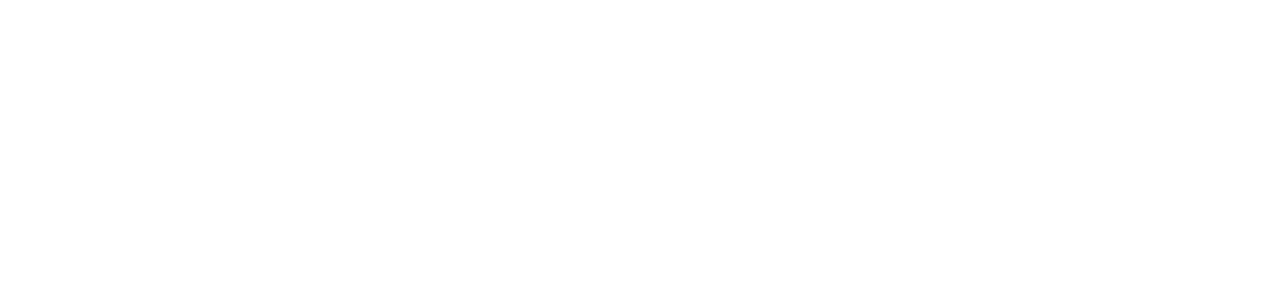
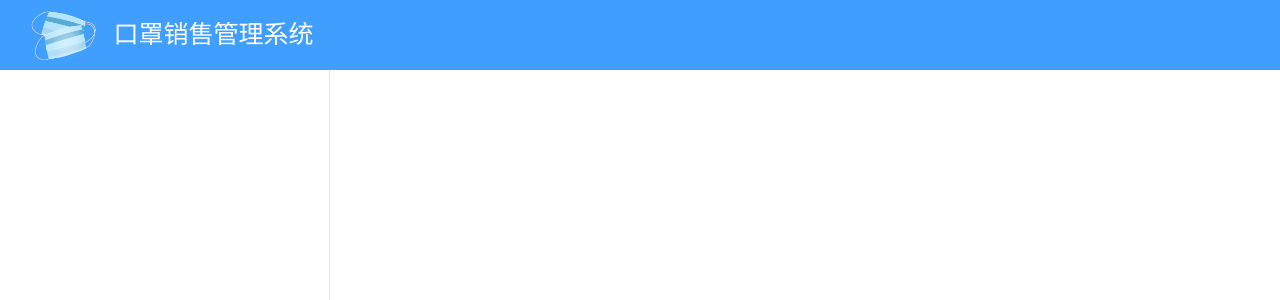
Before and after one commit to spring-web-final/front-end, a Vue app in the folder mask-sales/: page /manage in a window 1280 px wide. Shown: the top 300 px of the page. Built offline with nearby package versions, Linux system fonts and the light colour scheme; sample sign-in values are in the browser's storage.

Commit message:
complete manage page layout

```diff
--- a/mask-sales/src/App.vue
+++ b/mask-sales/src/App.vue
@@ -6,9 +6,9 @@
 
 <script>
 
-export default {
-  name: 'app'
-}
+  export default {
+    name: 'app'
+  }
 </script>
 
 <style>
--- a/mask-sales/src/assets/css/base.css
+++ b/mask-sales/src/assets/css/base.css
@@ -7,3 +7,8 @@
   padding: 0;
   margin: 0;
 }
+
+a{
+  text-decoration: none;
+  color: #ffffff;
+}
--- a/mask-sales/src/components/Login/LoginForm.vue
+++ b/mask-sales/src/components/Login/LoginForm.vue
@@ -33,8 +33,8 @@
     data() {
       return {
         loginForm: {
-          username: '',
-          password: ''
+          username: 'test',
+          password: 'test'
         },
         rules: {
           username: [
@@ -50,14 +50,16 @@
     methods: {
       login() {
         this.$refs['loginFormRef'].validate(async valid => {
-          if (!valid) {
-            return;
-          }
-          const {data: result} = await login(this.loginForm);
-          if (result.status !== 200){
-            return this.$message.success('登录失败！');
-          }
+          // if (!valid) {
+          //   return;
+          // }
+          // const {data: result} = await login(this.loginForm);
+          // if (result.status !== 200){
+          //   return this.$message.success('登录失败！');
+          // }
           this.$message.success('登录成功！');
+          window.sessionStorage.setItem('token','666');
+          this.$router.push('/manage')
         })
       }
     }
--- a/mask-sales/src/router/index.js
+++ b/mask-sales/src/router/index.js
@@ -5,13 +5,14 @@
 
 //路由懒加载
 const Login = () => import('../views/Login.vue')
-const Register = ()=>import('../views/Register.vue')
-const Forget = ()=>import('../views/Forget.vue')
+const Register = () => import('../views/Register.vue')
+const Forget = () => import('../views/Forget.vue')
+const Manage = () => import('../views/Manage.vue')
 
 const routes = [
   // {
   //   path:'',
-  //   redirect:'/home'
+  //   redirect:'/manage'
   // },
   // {
   //   path:'/home',
@@ -28,12 +29,30 @@
   {
     path: '/forget',
     component: Forget
-  }
+  },
+  {
+    path: '/manage',
+    component: Manage
+  },
+
 ]
 
 const router = new VueRouter({
   routes,
   mode: 'history'
 })
+//路由导航守卫
+router.beforeEach((to, from, next) => {
+  const token = window.sessionStorage.getItem('token');
+  if (to.path ==='/login'|| to.path ==='/register' ||to.path ==='/forget'){
+    return next();
+  }
+  if (!token){
+    return next('/login');
+  }else {
+    next();
+  }
+
+})
 
 export default router
--- /dev/null
+++ b/mask-sales/src/views/Manage.vue
@@ -0,0 +1,73 @@
+<template>
+  <el-container>
+    <el-header height="70px">
+      <div>
+        <img src="../../src/assets/img/masks.png" alt="mask">
+        <span>口罩销售管理系统</span>
+      </div>
+
+    </el-header>
+    <el-container>
+      <el-aside width="330px"></el-aside>
+      <el-main></el-main>
+    </el-container>
+
+  </el-container>
+
+</template>
+
+<script>
+  export default {
+    name: "Manage",
+    methods: {
+      logout() {
+        window.sessionStorage.clear();
+        this.$router.push('/login');
+      }
+    }
+  }
+</script>
+
+<style scoped lang="scss">
+  .el-container {
+    height: 100%;
+  }
+
+  .el-header {
+    background: #409EFF;
+    display: flex;
+    justify-content: space-between;
+    align-items: center;
+    color: #ffffff;
+    font-size: 25px;
+
+    > div {
+      display: flex;
+      align-items: center;
+
+      img {
+        height: 65px;
+      }
+
+      span {
+        margin-left: 5px;
+      }
+    }
+
+    a {
+      font-size: 14px;
+    }
+
+  }
+
+  .el-aside {
+    background: #ffffff;
+    border-right: #E6E6E6 solid 1px;
+  }
+
+  .el-main {
+    background: #ffffff;
+  }
+
+
+</style>
```
Also changed, not shown: mask-sales/src/plugins/element.js (+17 -4 lines), mask-sales/src/assets/img/mask.png (added), mask-sales/src/assets/img/masks.png (added), mask-sales/src/views/Login.vue (line endings or trailing spaces).
